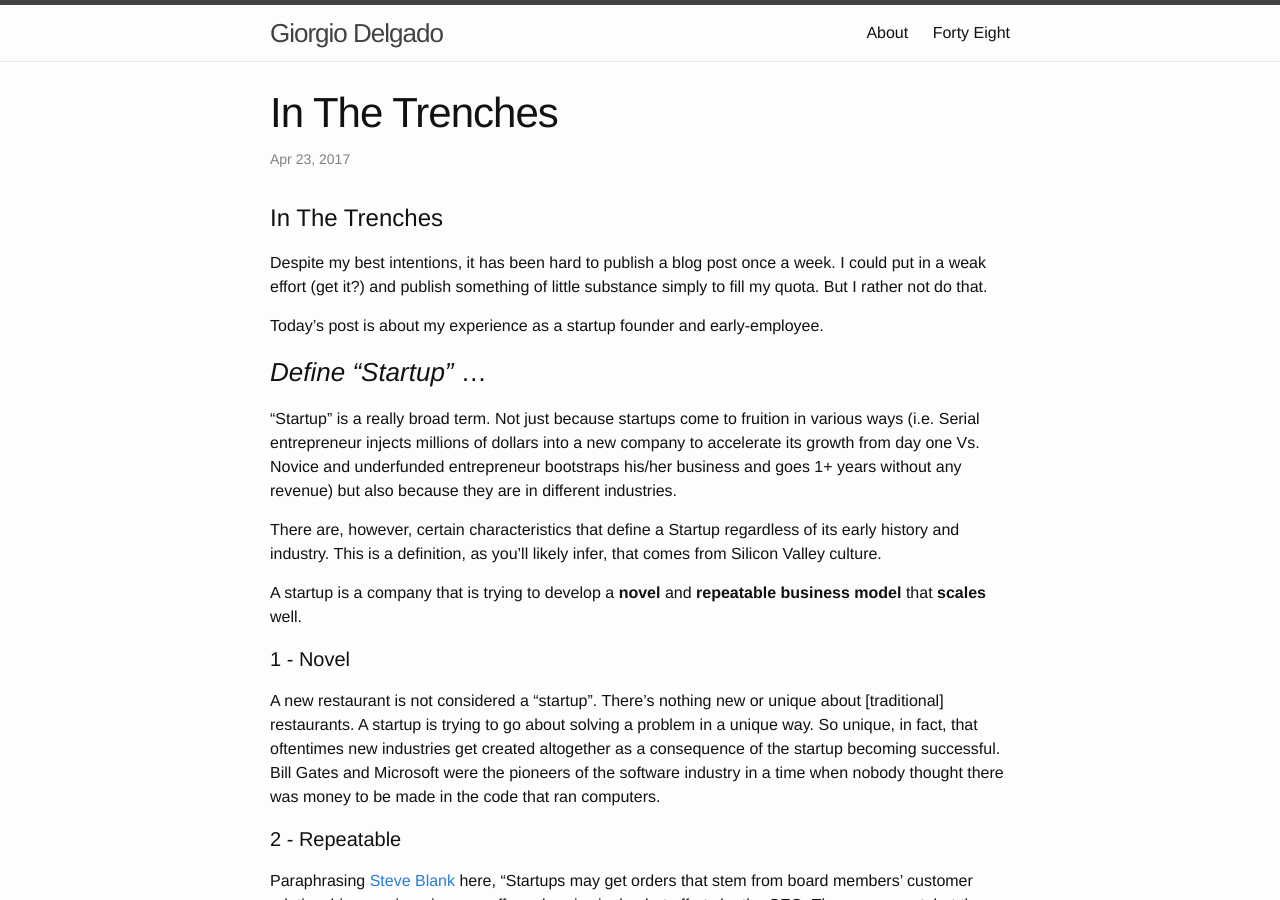
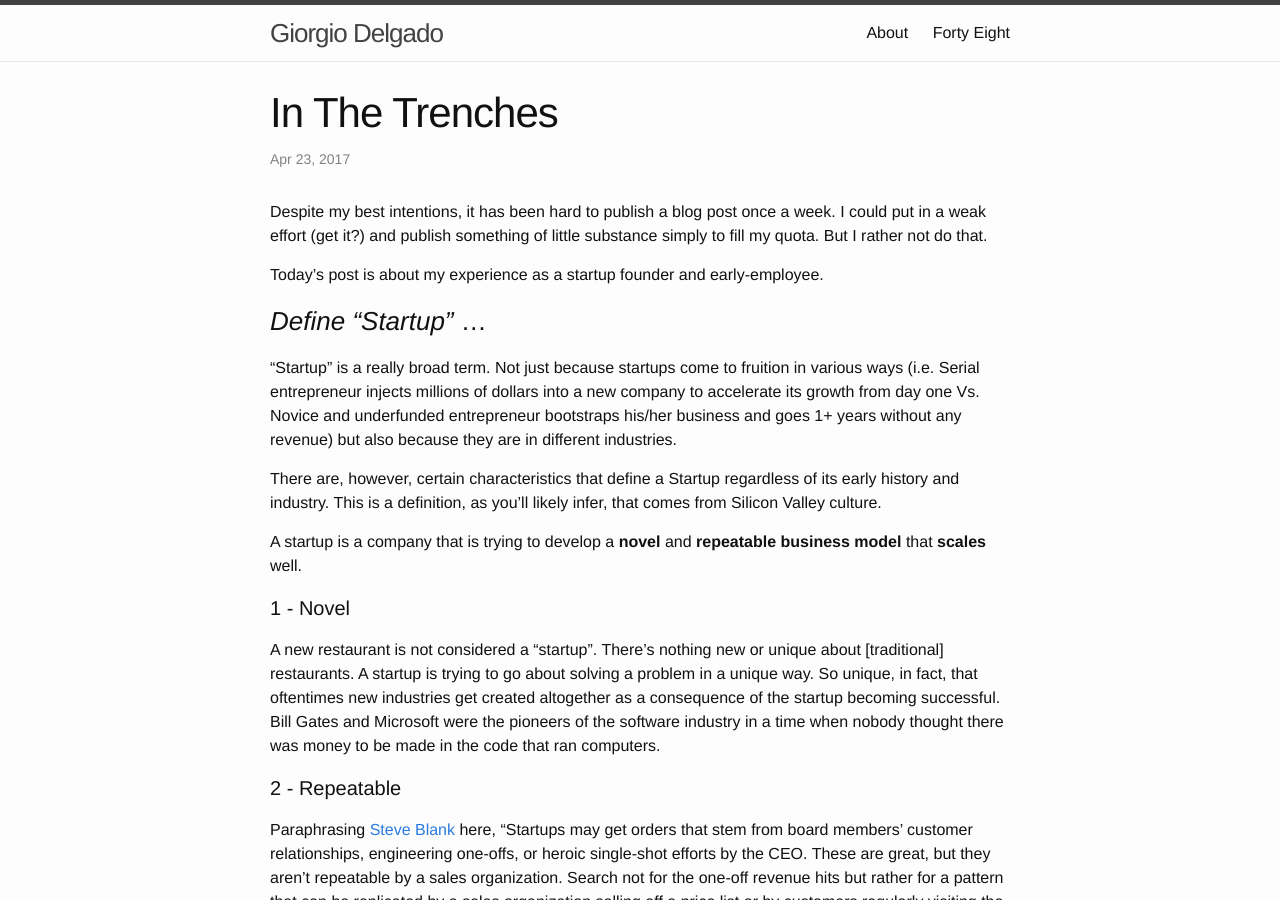
Before and after one commit to gDelgado14/gDelgado14.github.io, a Jekyll site: the page built from _posts/2017-04-23-in-the-trenches.md, in a window 1280 px wide and 900 px high. Built offline with Jekyll 4.4.1, drawn with Linux system fonts in a browser that asks for light colours.

Commit message:
Remove unnecessary title

```diff
--- a/_posts/2017-04-23-in-the-trenches.md
+++ b/_posts/2017-04-23-in-the-trenches.md
@@ -3,8 +3,6 @@ layout: post
 title: In The Trenches
 tags: [entrepreneurship]
 ---
-
-# In The Trenches
 
 Despite my best intentions, it has been hard to publish a blog post once a week. I could put in a weak effort (get it?) and publish something of little substance simply to fill my quota. But I rather not do that.
 
```
